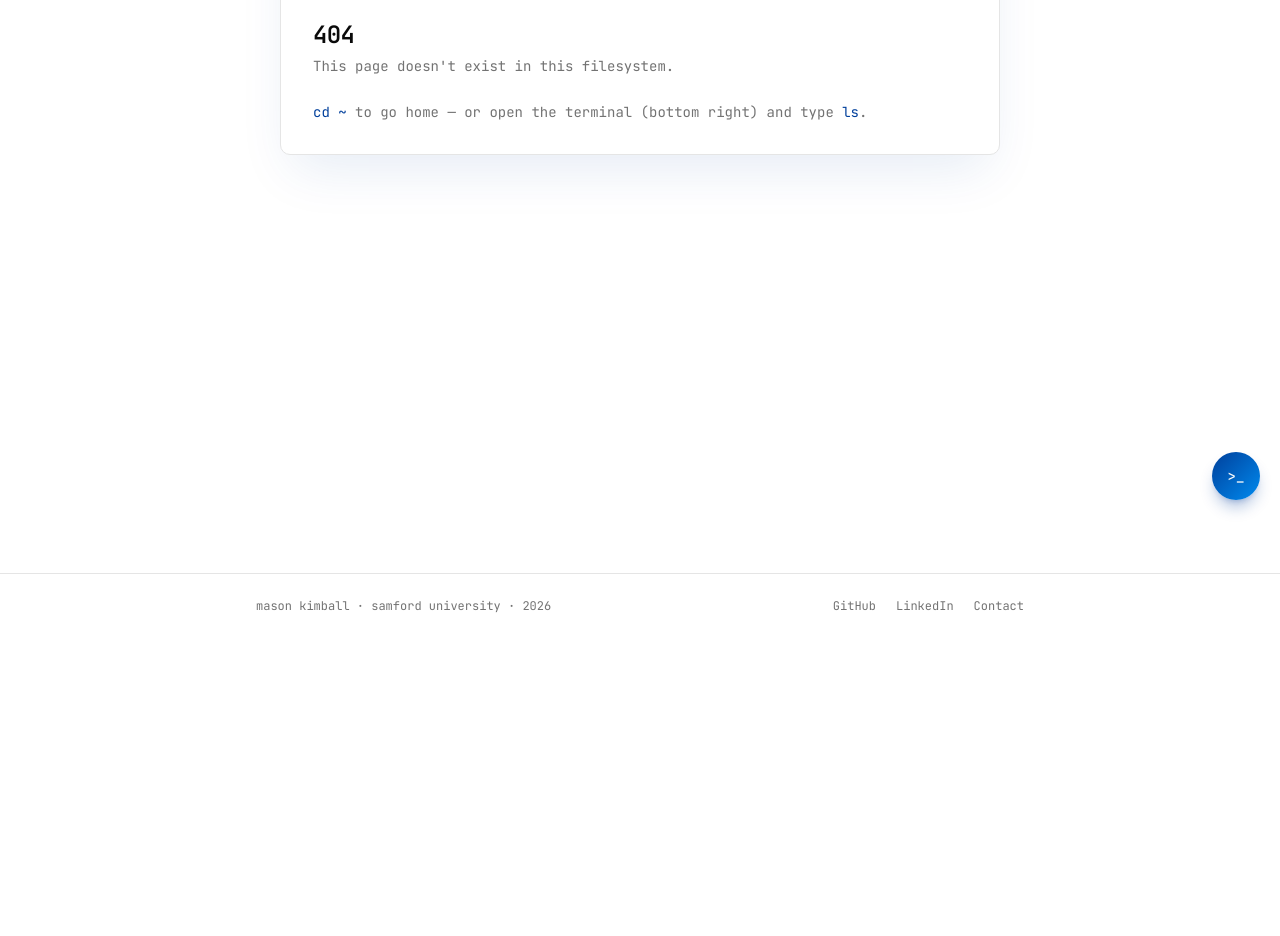
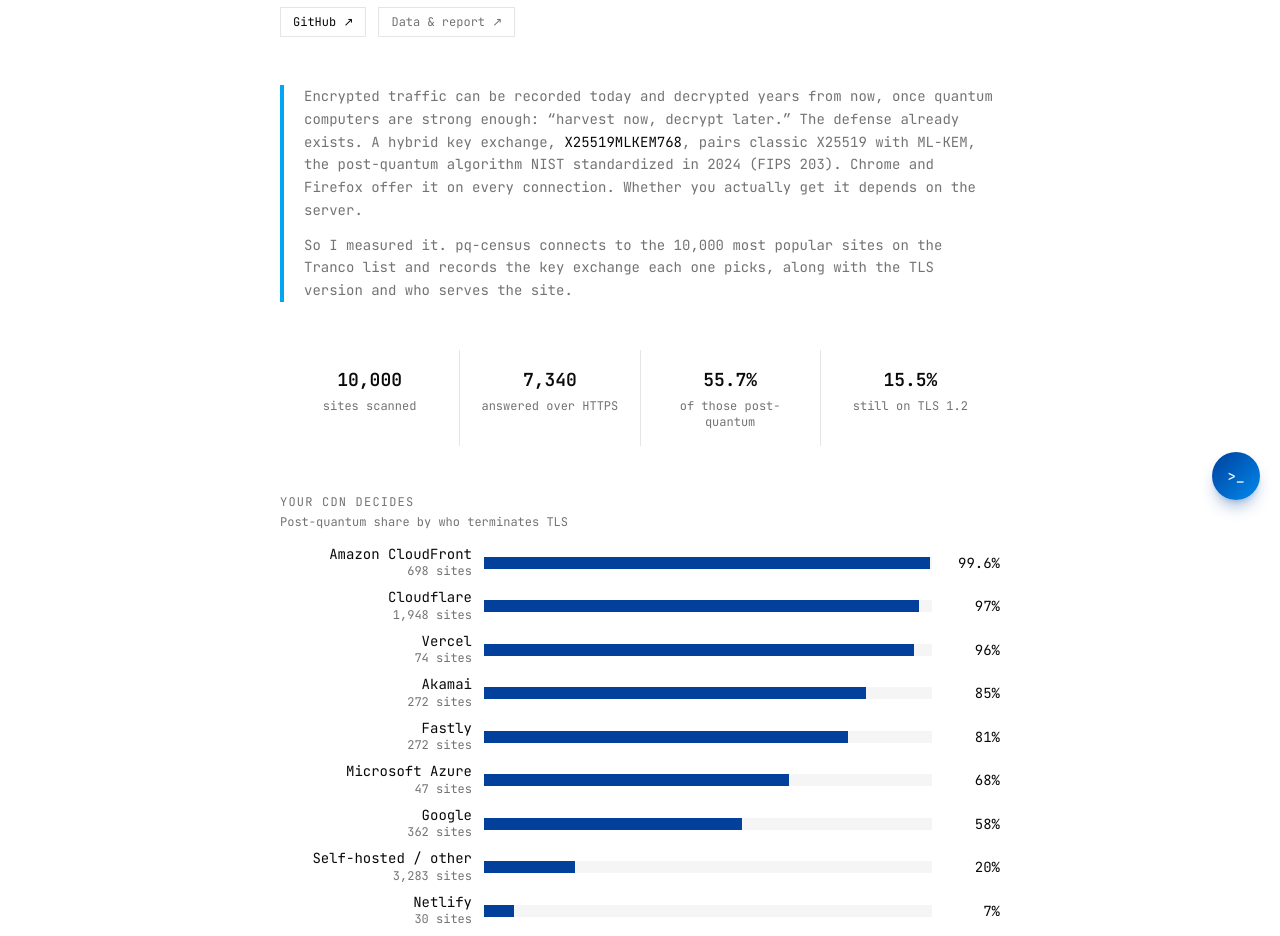
Before and after one commit to MasonKimball05/portfolio, a Next.js app: page /projects/pq-census in a window 1280 px wide. Before the commit this address had no page. Shown: the part 280-1216 px from the top of the page. Before the commit the page ends 918 px from the top, so only its background shows below. Built offline with nearby package versions, Linux system fonts and the light colour scheme.

Commit message:
added pq census

```diff
--- a/app/projects/page.tsx
+++ b/app/projects/page.tsx
@@ -154,10 +154,11 @@
       "Keeps the handshake even when HTTP fails, classifies every failure (DNS, reset, timeout), skips private addresses, and resumes interrupted scans — data and methodology published",
     ],
     tech: ["Go", "TLS", "Cryptography"],
-    href: "https://github.com/MasonKimball05/pq-census",
+    href: "/projects/pq-census",
     repo: "pq-census",
     status: "Active",
     accent: "border-l-sky-500",
+    internal: true,
   },
   {
     name: "homebase",
--- /dev/null
+++ b/app/projects/pq-census/page.tsx
@@ -0,0 +1,162 @@
+import type { Metadata } from "next"
+import {
+  CaseStudyHeader, CaseStudyShell, DashList, Intro, P, SectionHeading, Stats, Stories, Terminal,
+} from "@/components/case-study"
+
+const DESCRIPTION =
+  "A Go scanner that measured how many of the 10,000 most popular websites negotiate a post-quantum TLS key exchange."
+
+export const metadata: Metadata = {
+  title: "pq-census — Mason Kimball",
+  description: DESCRIPTION,
+  openGraph: { title: "pq-census — Mason Kimball", description: DESCRIPTION },
+}
+
+const REPO = "https://github.com/MasonKimball05/pq-census"
+
+// From data/2026-09-30/summary.json in the repo (Tranco list V349N, top 10,000).
+// Providers with at least 30 reachable sites, most post-quantum first.
+const PROVIDERS: { name: string; sites: number; percent: number }[] = [
+  { name: "Amazon CloudFront", sites: 698, percent: 99.6 },
+  { name: "Cloudflare", sites: 1948, percent: 97.1 },
+  { name: "Vercel", sites: 74, percent: 95.9 },
+  { name: "Akamai", sites: 272, percent: 85.3 },
+  { name: "Fastly", sites: 272, percent: 81.2 },
+  { name: "Microsoft Azure", sites: 47, percent: 68.1 },
+  { name: "Google", sites: 362, percent: 57.5 },
+  { name: "Self-hosted / other", sites: 3283, percent: 20.4 },
+  { name: "Netlify", sites: 30, percent: 6.7 },
+  { name: "AWS ELB / S3", sites: 272, percent: 4.4 },
+]
+
+const RUN = `$ go run . scan -list top-1m.csv -n 10000 -out results.jsonl -q
+10000 domains, 0 already scanned, 10000 to go
+done: 10000 scanned this run, 4086 post-quantum, 5m22s
+
+$ go run . report -in results.jsonl
+Scanned 10,000 sites. 7,340 answered over HTTPS;
+4,086 of those (55.7%) negotiated a post-quantum key exchange.`
+
+function ProviderChart() {
+  return (
+    <figure className="space-y-3">
+      <div className="space-y-2.5" role="list" aria-label="Share of sites negotiating post-quantum key exchange, by provider">
+        {PROVIDERS.map((p) => (
+          <div key={p.name} role="listitem" className="grid grid-cols-[9.5rem_1fr_3.5rem] sm:grid-cols-[12rem_1fr_3.5rem] items-center gap-3 text-sm">
+            <div className="text-right leading-tight">
+              <div>{p.name}</div>
+              <div className="text-xs text-muted-foreground">{p.sites.toLocaleString()} sites</div>
+            </div>
+            <div className="h-3 bg-muted" aria-hidden>
+              <div className="h-full bg-primary" style={{ width: `${p.percent}%` }} />
+            </div>
+            <div className="tabular-nums text-right">{p.percent < 99.5 ? Math.round(p.percent) : p.percent}%</div>
+          </div>
+        ))}
+      </div>
+      <figcaption className="text-xs text-muted-foreground">
+        Share of each provider&rsquo;s reachable sites that negotiated X25519MLKEM768. The provider is whoever
+        terminated TLS, detected from response headers. Scanned September 30, 2026.
+      </figcaption>
+    </figure>
+  )
+}
+
+export default function PqCensusCaseStudy() {
+  return (
+    <CaseStudyShell>
+      <CaseStudyHeader
+        title="pq-census"
+        tagline="Measuring how much of the web uses post-quantum TLS"
+        tech={["Go", "TLS", "Cryptography"]}
+        links={[
+          { label: "GitHub", href: REPO, primary: true },
+          { label: "Data & report", href: `${REPO}/tree/main/data/2026-09-30` },
+        ]}
+      />
+
+      <Intro accent="border-l-sky-500">
+        <P>
+          Encrypted traffic can be recorded today and decrypted years from now, once quantum computers are strong
+          enough: &ldquo;harvest now, decrypt later.&rdquo; The defense already exists. A hybrid key exchange,{" "}
+          <code className="text-foreground">X25519MLKEM768</code>, pairs classic X25519 with ML-KEM, the
+          post-quantum algorithm NIST standardized in 2024 (FIPS 203). Chrome and Firefox offer it on every
+          connection. Whether you actually get it depends on the server.
+        </P>
+        <P>
+          So I measured it. pq-census connects to the 10,000 most popular sites on the Tranco list and records the
+          key exchange each one picks, along with the TLS version and who serves the site.
+        </P>
+      </Intro>
+
+      <Stats
+        items={[
+          { value: "10,000", label: "sites scanned" },
+          { value: "7,340", label: "answered over HTTPS" },
+          { value: "55.7%", label: "of those post-quantum" },
+          { value: "15.5%", label: "still on TLS 1.2" },
+        ]}
+      />
+
+      <section className="space-y-4">
+        <SectionHeading title="Your CDN Decides" subtitle="Post-quantum share by who terminates TLS" />
+        <ProviderChart />
+      </section>
+
+      <section className="space-y-6">
+        <SectionHeading title="What the Data Shows" />
+        <DashList
+          items={[
+            "Popularity barely matters: 53.4% of the top 100, 55.2% of the top 1,000 and 55.7% of the top 10,000. What matters is the provider in front of the site",
+            "The big CDNs turned it on for everyone: 97% behind Cloudflare and 99.6% behind CloudFront. Self-hosted sites are at 20%",
+            "The same company can be on both sides: Amazon's CDN is nearly all post-quantum, while sites on its load balancers and S3 are at 4%",
+            "Only one post-quantum method is in use: all 4,086 post-quantum sites chose X25519MLKEM768",
+            "1,135 sites (15.5%) still run TLS 1.2, which can't negotiate a post-quantum key exchange at all",
+          ]}
+        />
+        <Terminal>{RUN}</Terminal>
+      </section>
+
+      <section className="space-y-6">
+        <SectionHeading title="How It Works" />
+        <DashList
+          items={[
+            "Go's default TLS client offers X25519MLKEM768 first and plain X25519 alongside it, like current browsers, so the group that gets negotiated is the server's choice",
+            "One HEAD request per site, with redirects not followed: the measurement is the handshake with the domain itself. If the bare domain doesn't answer, it tries www",
+            "The handshake is captured with httptrace as soon as it completes, so a site whose TLS works but whose HTTP layer then fails still counts",
+            "Every failure is classified (DNS, timeout, connection reset, TLS error), and domains that resolve to private or loopback addresses are skipped",
+            "Scans resume after an interruption, and the raw results, report and Tranco list ID are published so anyone can rerun it",
+          ]}
+        />
+        <Stories
+          title="Surprises along the way"
+          stories={[
+            {
+              title: "My own network was hiding sites",
+              body: "About 6% of domains reset the connection mid-handshake, identically with post-quantum and classical handshakes. That pointed at a filter, not the sites. A second machine on the same network saw the same resets, so I counted them as unreachable rather than guess, and documented it as a limit of the measurement.",
+            },
+            {
+              title: "Windows Defender called my scanner a trojan",
+              body: "Running it from my desktop, Defender's machine-learning detection quarantined the binary (Bearfoos.A!ml) about 30 seconds in: a new, unsigned program opening hundreds of connections a minute looks like malware. A false positive, but a real-world lesson about what network measurement tools look like to endpoint security.",
+            },
+            {
+              title: "A bug in my own measurement",
+              body: "The first version only recorded a site if its HTTP request succeeded, so a site that negotiated post-quantum TLS but then returned an HTTP/2 error was thrown away. Capturing the handshake on its own fixed it, and a test now covers that case.",
+            },
+          ]}
+        />
+      </section>
+
+      <section className="space-y-4">
+        <SectionHeading title="Limits" />
+        <DashList
+          items={[
+            "One vantage point (a US residential connection) at one moment. Large sites can answer differently by region or load balancer",
+            "It measures what servers support, not what share of real traffic is post-quantum",
+            "Provider detection relies on response headers, so sites that strip them are counted as self-hosted",
+          ]}
+        />
+      </section>
+    </CaseStudyShell>
+  )
+}
--- a/app/sitemap.ts
+++ b/app/sitemap.ts
@@ -2,7 +2,7 @@
 
 export const dynamic = "force-static"
 
-const ROUTES = ["", "/about", "/projects", "/projects/parliament", "/projects/job-tracker", "/projects/sentinel", "/projects/homebase", "/projects/media-player", "/skills", "/contact"]
+const ROUTES = ["", "/about", "/projects", "/projects/parliament", "/projects/job-tracker", "/projects/sentinel", "/projects/homebase", "/projects/media-player", "/projects/pq-census", "/skills", "/contact"]
 
 export default function sitemap(): MetadataRoute.Sitemap {
   return ROUTES.map((route) => ({
```
